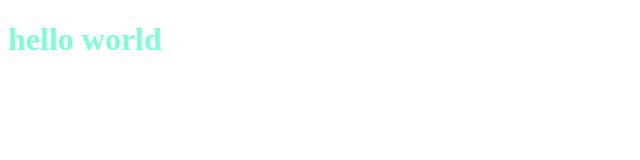
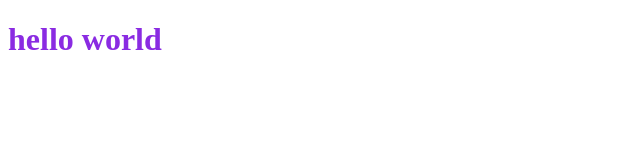
Before and after one commit to Jamaoui-abeer-23/css, a plain HTML site: page index.html in a window 1280 px wide. Shown: the whole page, without its empty margins (0-640 px from the left). Drawn offline with Linux system fonts and the light colour scheme.

Commit message:
add style

```diff
--- a/index.html
+++ b/index.html
@@ -3,12 +3,9 @@
 <head>
     <meta charset="UTF-8">
     <meta name="viewport" content="width=device-width, initial-scale=1.0">
+    <link rel="stylesheet" href="styles/style.css">
     <title>Document</title>
-    <style>
-        h1 {
-            color: aquamarine;
-        }
-    </style>
+
 </head>
 <body>
     <h1>hello world</h1>
--- /dev/null
+++ b/styles/style.css
@@ -0,0 +1 @@
+h1 { color: blueviolet;}
```
